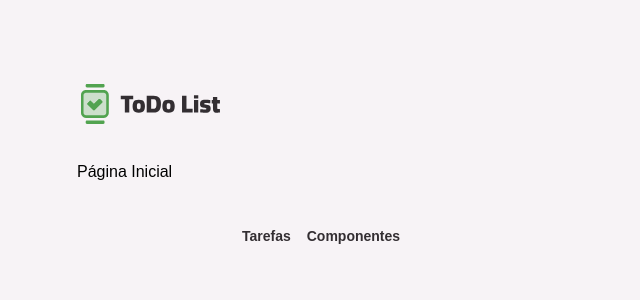
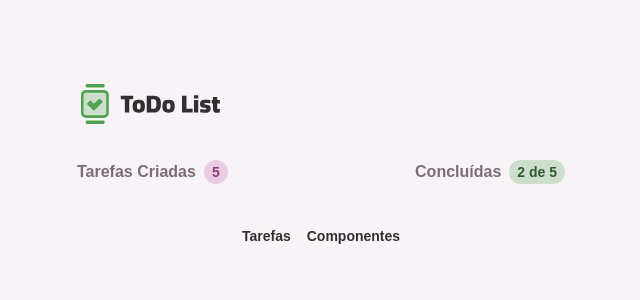
Before and after one commit to RaiVandeberg/ToDo, a React (Vite) app: page / in a window 1280 px wide. Shown: the top 300 px of the page, without its empty margins (319-959 px from the left). Built offline with nearby package versions, Linux system fonts and the light colour scheme.

Commit message:
feat: update TaskSummary component styles and integrate into PageHome; add TaskItem component

```diff
--- /dev/null
+++ b/src/core-components/task-item.tsx
@@ -0,0 +1,10 @@
+import Card from "../components/card";
+import InputCheckbox from "../components/input-checkbox";
+import Text from "../components/text";
+
+export default function TaskItem() {
+    return <Card size="md" className="flex items-center gap-3 p-4">
+        <InputCheckbox />
+        <Text>Compras da semana</Text>
+    </Card>
+}
--- a/src/core-components/task-summary.tsx
+++ b/src/core-components/task-summary.tsx
@@ -6,12 +6,12 @@ export default function TaskSummary() {
     return <>
 
         <div className="flex items-center gap-2">
-            <Text variant="body-md-bold">Tarefas Criadas</Text>
+            <Text variant="body-md-bold" className="!text-gray-300">Tarefas Criadas</Text>
             <Badge variant="secondary">5</Badge>
         </div>
 
         <div className="flex items-center gap-2">
-            <Text variant="body-md-bold"> Concluídas</Text>
+            <Text variant="body-md-bold" className="!text-gray-300"> Concluídas</Text>
             <Badge variant="primary">2 de 5</Badge>
         </div>
 
--- a/src/pages/page-home.tsx
+++ b/src/pages/page-home.tsx
@@ -1,9 +1,12 @@
 import Container from "../components/container";
+import TaskSummary from "../core-components/task-summary";
 
 export default function PageHome() {
     return (
-        <Container>
-            <h1>Página Inicial</h1>
+        <Container as="article" className="space-y-3 md:space-y-6">
+            <header className="flex items-center justify-between">
+                <TaskSummary />
+            </header>
         </Container>
     )
 }
```
